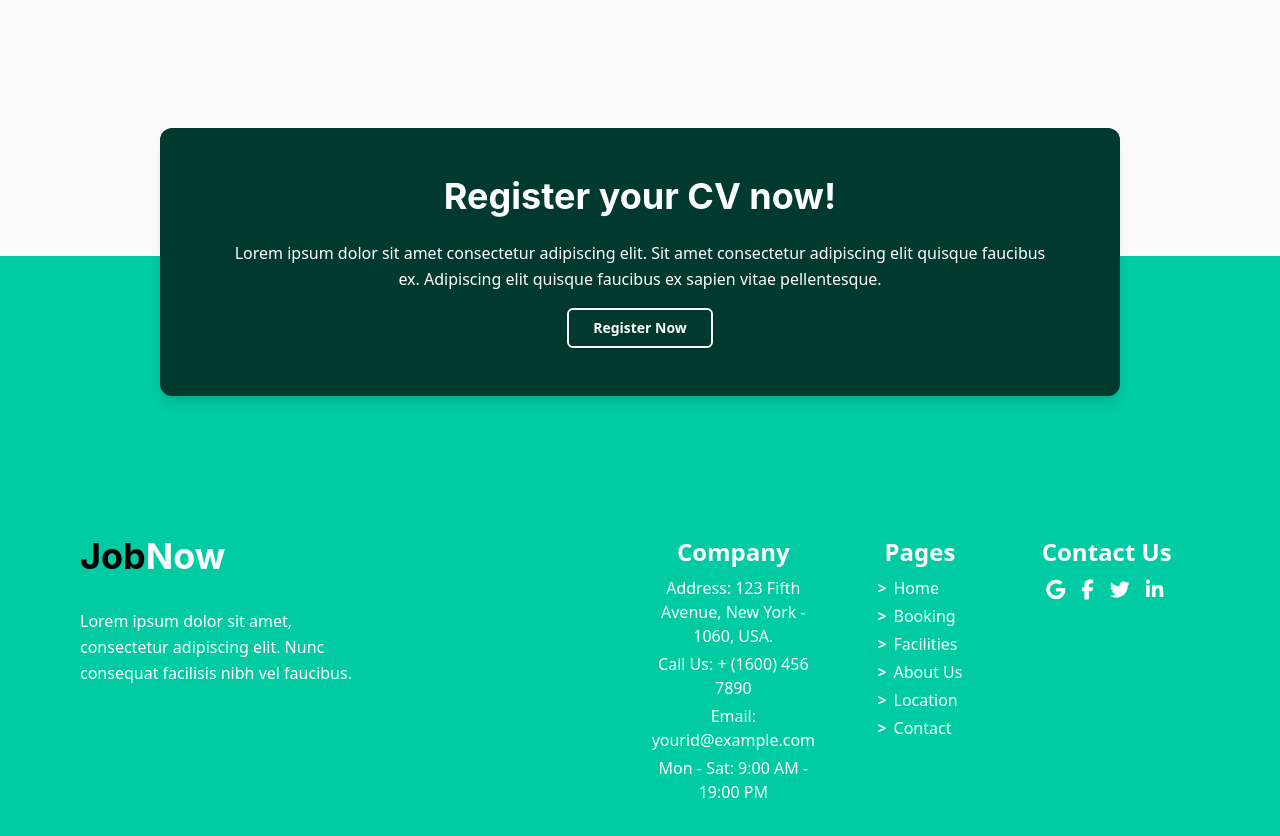
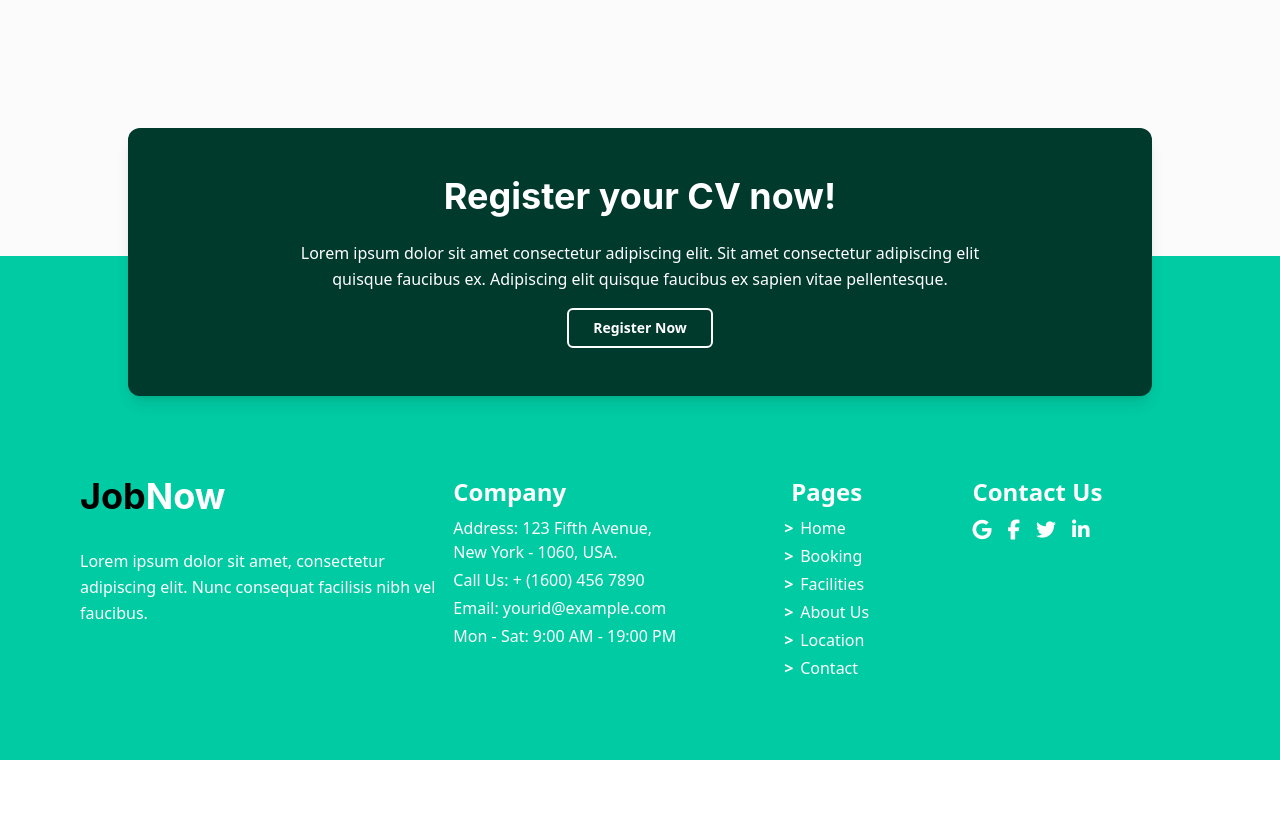
Before and after one commit to joyasamirsaad/jobsearchweb, a Next.js app: page / in a window 1280 px wide. Shown: the part 4160-4996 px from the top of the page. After the commit the page ends 4920 px from the top, so only its background shows below. Built offline with nearby package versions, Linux system fonts and the light colour scheme.

Commit message:
Add files via upload

```diff
--- a/components/Footer.tsx
+++ b/components/Footer.tsx
@@ -2,26 +2,21 @@ import Link from 'next/link';
 
 export default function Footer() {
   return (
-    <footer className="bg-[#00CBA3] flex flex-row flex-wrap pt-70 pb-20">
-      <div className="container mx-auto px-4 md:px-20 text-white md:text-base">
-        <div className="grid grid-cols-1 lg:grid-cols-8 gap-y-8 lg:gap-y-12">
-          {/* Mobile Layout */}
-          <div className="lg:hidden col-span-full">
-            {/* ROW 1: Logo and Description */}
-            <div className="grid grid-cols-3 mb-8">
-              <div className="col-span-2 flex flex-col items-start">
+    <footer className="bg-[#00CBA3] flex flex-row flex-wrap pt-55 pb-20">
+      <div className="container mx-auto px-4 md:px-20 grid grid-cols-1 lg:grid-cols-6 gap-y-8 lg:gap-y-12">
+        {/* JobNow Logo + Description */}
+        <div className="col-span-1 lg:col-span-2 flex flex-col items-start">
           <h1 className="text-2xl font-bold">
             <span className="text-black">Job</span>
             <span className="text-white">Now</span>
           </h1>
-                <p className="mt-2">Lorem ipsum dolor sit amet, consectetur adipiscing elit. Nunc consequat facilisis nibh vel faucibus.</p>
-              </div>
+          <p className="mt-2 text-white">Lorem ipsum dolor sit amet, consectetur adipiscing elit. Nunc consequat facilisis nibh vel faucibus.</p>
         </div>
 
-            {/* ROW 2: Company on left, Pages on right */}
-            <div className="grid grid-cols-2 gap-8 mb-8">
+        {/* Wrapper for Company + Pages + Contact Us */}
+        <div className="col-span-1 lg:col-span-4 grid grid-cols-1 md:grid-cols-2 lg:grid-cols-3 gap-8">
           {/* Company */}
-              <div className="flex flex-col items-start text-left">
+          <div className="flex flex-col items-start text-left text-white">
             <h2 className="font-bold text-2xl mb-2">Company</h2>
             <ul className="space-y-1">
               <li>Address: 123 Fifth Avenue, New York - 1060, USA.</li>
@@ -32,106 +27,31 @@ export default function Footer() {
           </div>
 
           {/* Pages */}
-              <div className="flex flex-col items-end text-left">
+          <div className="flex flex-col items-center text-left text-white">
             <h2 className="font-bold text-2xl mb-2">Pages</h2>
             <ul className="space-y-1 list-none text-white">
-                  <li className="relative pl-4 before:content-['>'] before:absolute before:left-0 before:text-white before:font-bold hover:text-[#003a2c] hover:before:text-[#003a2c] transition-colors duration-300 ease-in-out">
-                    <Link href="#">Home</Link>
+              {["Home", "Booking", "Facilities", "About Us", "Location", "Contact"].map((item) => (
+                <li key={item} className="relative pl-4 before:content-['>'] before:absolute before:left-0 before:text-white before:font-bold hover:text-[#003a2c] hover:before:text-[#003a2c] transition-colors duration-300 ease-in-out">
+                  <Link href="#">{item}</Link>
                 </li>
-                  <li className="relative pl-4 before:content-['>'] before:absolute before:left-0 before:text-white before:font-bold hover:text-[#003a2c] hover:before:text-[#003a2c] transition-colors duration-300 ease-in-out">
-                    <Link href="#">Booking</Link>
-                  </li>
-                  <li className="relative pl-4 before:content-['>'] before:absolute before:left-0 before:text-white before:font-bold hover:text-[#003a2c] hover:before:text-[#003a2c] transition-colors duration-300 ease-in-out">
-                    <Link href="#">Facilities</Link>
-                  </li>
-                  <li className="relative pl-4 before:content-['>'] before:absolute before:left-0 before:text-white before:font-bold hover:text-[#003a2c] hover:before:text-[#003a2c] transition-colors duration-300 ease-in-out">
-                    <Link href="#">About Us</Link>
-                  </li>
-                  <li className="relative pl-4 before:content-['>'] before:absolute before:left-0 before:text-white before:font-bold hover:text-[#003a2c] hover:before:text-[#003a2c] transition-colors duration-300 ease-in-out">
-                    <Link href="#">Location</Link>
-                  </li>
-                  <li className="relative pl-4 before:content-['>'] before:absolute before:left-0 before:text-white before:font-bold hover:text-[#003a2c] hover:before:text-[#003a2c] transition-colors duration-300 ease-in-out">
-                    <Link href="#">Contact</Link>
-                  </li>
+              ))}
             </ul>
           </div>
-            </div>
 
-            {/* ROW 3: Contact Us on left */}
-            <div className="flex flex-col items-start text-left">
+          {/* Contact Us */}
+          <div className="flex flex-col items-start text-left text-white">
             <h2 className="font-bold text-2xl mb-2">Contact Us</h2>
             <div className="flex flex-row gap-3 text-xl">
-                <Link href="#" aria-label="Google" target="_blank"><i className="fab fa-google hover:text-[#003a2c] transition-colors duration-300 ease-in-out"></i></Link>
-                <Link href="#" aria-label="Facebook" target="_blank"><i className="fab fa-facebook-f hover:text-[#003a2c] transition-colors duration-300 ease-in-out"></i></Link>
-                <Link href="#" aria-label="Twitter" target="_blank"><i className="fab fa-twitter hover:text-[#003a2c] transition-colors duration-300 ease-in-out"></i></Link>
-                <Link href="#" aria-label="LinkedIn" target="_blank"><i className="fab fa-linkedin-in hover:text-[#003a2c] transition-colors duration-300 ease-in-out"></i></Link>
+              {["google", "facebook-f", "twitter", "linkedin-in"].map((platform) => (
+                <Link key={platform} href="#" aria-label={platform} target="_blank">
+                  <i className={`fab fa-${platform} hover:text-[#003a2c] transition-colors duration-300 ease-in-out`} />
+                </Link>
+              ))}
+            </div>
           </div>
         </div>
       </div>
 
-          {/* Desktop Layout */}
-          <div className="hidden lg:contents">
-            {/* Logo and Description */}
-            <div className="flex flex-col items-start col-span-2">
-              <h1 className="text-2xl font-bold">
-                <span className="text-black">Job</span>
-                <span className="text-white">Now</span>
-              </h1>
-              <p className="mt-2">Lorem ipsum dolor sit amet, consectetur adipiscing elit. Nunc consequat facilisis nibh vel faucibus.</p>
-            </div>
-
-            {/* Company, Pages, and Contact Us grouped together */}
-            <div className="col-span-4 col-start-5 grid grid-cols-3">
-              {/* Company */}
-              <div className="flex flex-col items-center text-left">
-                <h2 className="font-bold text-2xl mb-2">Company</h2>
-                <ul className="space-y-1 text-center">
-                  <li>Address: 123 Fifth Avenue, New York - 1060, USA.</li>
-                  <li>Call Us: + (1600) 456 7890</li>
-                  <li>Email: yourid@example.com</li>
-                  <li>Mon - Sat: 9:00 AM - 19:00 PM</li>
-                </ul>
-              </div>
-
-              {/* Pages */}
-              <div className="flex flex-col items-center text-left">
-                <h2 className="font-bold text-2xl mb-2">Pages</h2>
-                <ul className="space-y-1 list-none text-white">
-                  <li className="relative pl-4 before:content-['>'] before:absolute before:left-0 before:text-white before:font-bold hover:text-[#003a2c] hover:before:text-[#003a2c] transition-colors duration-300 ease-in-out">
-                    <Link href="#">Home</Link>
-                  </li>
-                  <li className="relative pl-4 before:content-['>'] before:absolute before:left-0 before:text-white before:font-bold hover:text-[#003a2c] hover:before:text-[#003a2c] transition-colors duration-300 ease-in-out">
-                    <Link href="#">Booking</Link>
-                  </li>
-                  <li className="relative pl-4 before:content-['>'] before:absolute before:left-0 before:text-white before:font-bold hover:text-[#003a2c] hover:before:text-[#003a2c] transition-colors duration-300 ease-in-out">
-                    <Link href="#">Facilities</Link>
-                  </li>
-                  <li className="relative pl-4 before:content-['>'] before:absolute before:left-0 before:text-white before:font-bold hover:text-[#003a2c] hover:before:text-[#003a2c] transition-colors duration-300 ease-in-out">
-                    <Link href="#">About Us</Link>
-                  </li>
-                  <li className="relative pl-4 before:content-['>'] before:absolute before:left-0 before:text-white before:font-bold hover:text-[#003a2c] hover:before:text-[#003a2c] transition-colors duration-300 ease-in-out">
-                    <Link href="#">Location</Link>
-                  </li>
-                  <li className="relative pl-4 before:content-['>'] before:absolute before:left-0 before:text-white before:font-bold hover:text-[#003a2c] hover:before:text-[#003a2c] transition-colors duration-300 ease-in-out">
-                    <Link href="#">Contact</Link>
-                  </li>
-                </ul>
-              </div>
-
-              {/* Contact Us */}
-              <div className="flex flex-col items-center text-left">
-                <h2 className="font-bold text-2xl mb-2">Contact Us</h2>
-                <div className="flex flex-row gap-3 text-xl">
-                  <Link href="#" aria-label="Google" target="_blank"><i className="fab fa-google hover:text-[#003a2c] transition-colors duration-300 ease-in-out"></i></Link>
-                  <Link href="#" aria-label="Facebook" target="_blank"><i className="fab fa-facebook-f hover:text-[#003a2c] transition-colors duration-300 ease-in-out"></i></Link>
-                  <Link href="#" aria-label="Twitter" target="_blank"><i className="fab fa-twitter hover:text-[#003a2c] transition-colors duration-300 ease-in-out"></i></Link>
-                  <Link href="#" aria-label="LinkedIn" target="_blank"><i className="fab fa-linkedin-in hover:text-[#003a2c] transition-colors duration-300 ease-in-out"></i></Link>
-                </div>
-              </div>
-            </div>
-          </div>
-        </div>
-      </div>
     </footer>
   );
 }
--- a/src/app/page.tsx
+++ b/src/app/page.tsx
@@ -55,8 +55,9 @@ export default function Home() {
             <Feedback />
 
             <div className="relative z-10 flex justify-center"> {/*Register CV*/}
-                <div className="bg-[#003a2c] text-white rounded-xl text-center w-11/12 md:w-5/6 lg:w-3/4 -mb-35 shadow-lg">
-                    <div className="w-[95%] mx-auto p-4 md:p-12">
+                <div className="bg-[#003a2c] text-white rounded-xl text-center w-full max-w-xl md:max-w-3xl lg:max-w-5xl mx-auto -mb-35 shadow-lg">
+
+                    <div className="w-[80%] mx-auto p-4 md:p-12">
                         <h1 className="text-2xl font-bold mb-2">Register your CV now!</h1>
                         <p className="mb-4">Lorem ipsum dolor sit amet consectetur adipiscing elit. Sit amet consectetur adipiscing elit quisque faucibus ex. Adipiscing elit quisque faucibus ex sapien vitae pellentesque.</p>
                         <button className="text-white px-6 py-2 text-sm font-semibold bg-transparent border-2 border-white rounded-md cursor-pointer hover:text-[#003a2c] hover:bg-white transition-colors duration-300 ease-in-out">Register Now</button>
```
Lines whose indentation alone changed are shown as unchanged.
